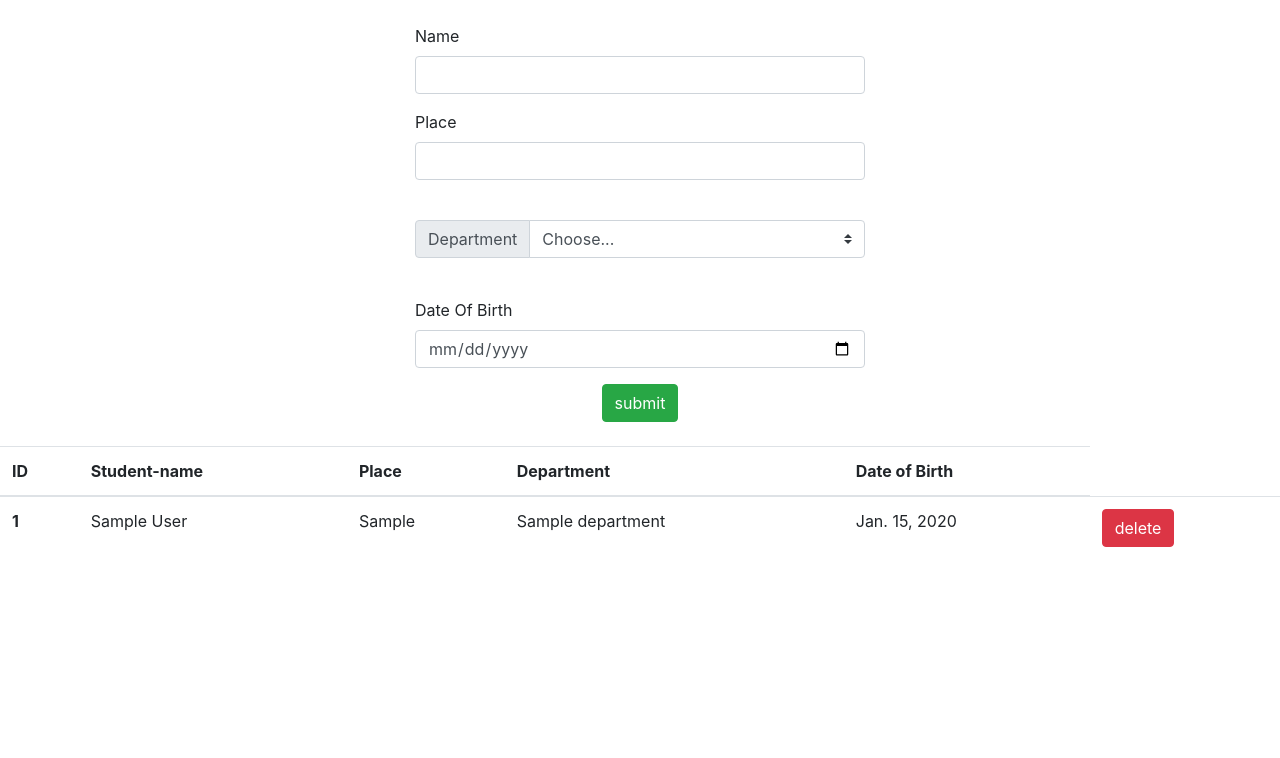
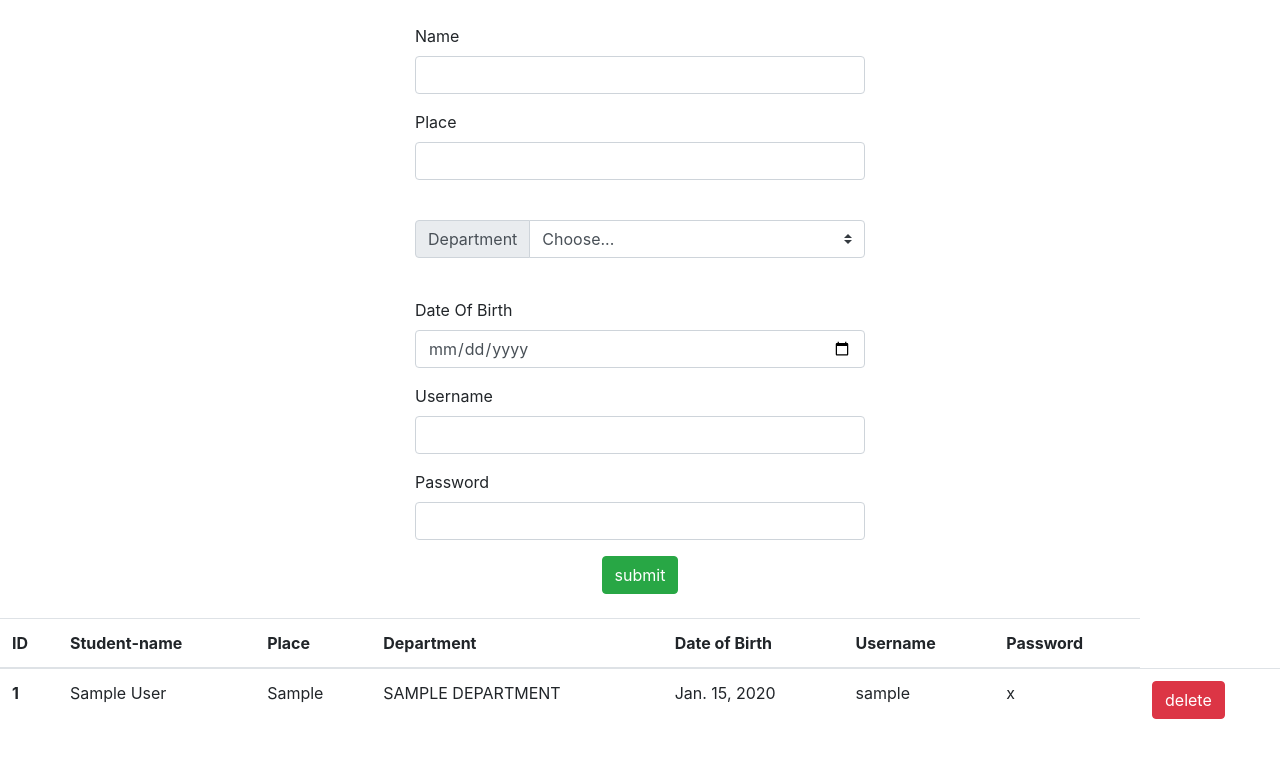
Before and after one commit to vishnu-vasudev/databaseproject, a Django app: template data/templates/student.html in a window 1280 px wide. Shown: the top 758 px of the page. Run offline with Django 4.2, Linux system fonts and the light colour scheme; the template is opened without the code that fills it: values that come from a table or form of the project are taken from there, others are empty; tables that the repository leaves empty hold one stand-in row (values such as "Sample post").

Commit message:
new commit

```diff
--- a/data/models.py
+++ b/data/models.py
@@ -14,3 +14,5 @@ class Student(models.Model):
     stud_place = models.CharField(max_length=20)
     stud_dept = models.ForeignKey(Department, on_delete=models.CASCADE)
     dob = models.DateField()
+    username = models.CharField(max_length=20, default='')
+    password = models.CharField(max_length=20, default='')
--- a/data/templates/student.html
+++ b/data/templates/student.html
@@ -37,6 +37,14 @@
             <div class="input-group mb-3">
                 <input type="date" name="dob" class="form-control" aria-label="Username" aria-describedby="basic-addon1">
             </div>
+            <label for="user-name">Username</label><br>
+            <div class="input-group mb-3">
+                <input type="text" name="user-name" class="form-control" aria-label="Username" aria-describedby="basic-addon1">
+            </div>
+            <label for="password">Password</label><br>
+            <div class="input-group mb-3">
+                <input type="text" name="pass-word" class="form-control" aria-label="Username" aria-describedby="basic-addon1">
+            </div>
             <center><button type="submit" class="btn btn-success">submit</button></center>
           </div><br>
         </form>
@@ -49,6 +57,8 @@
                 <th scope="col">Place</th>
                 <th scope="col">Department</th>
                 <th scope="col">Date of Birth</th>
+                <th scope="col">Username</th>
+                <th scope="col">Password</th>
               </tr>
             </thead>
             <tbody>
@@ -57,8 +67,10 @@
                 <th scope="row">{{i.id}}</th>
                 <td>{{i.stud_name}}</td>
                 <td>{{i.stud_place}}</td>
-                <td>{{i.stud_dept.dpt_name}}</td>
+                <td>{{i.stud_dept.dpt_name|upper}}</td>
                 <td>{{i.dob}}</td>
+                <td>{{i.username}}</td>
+                <td>{{i.password}}</td>
                 <td><a class="btn btn-danger" href="{% url 'st_delete' i.id %}">delete</a></td>
               </tr>
               {% endfor %}
--- a/data/urls.py
+++ b/data/urls.py
@@ -9,4 +9,5 @@ urlpatterns = [
     path('student', views.studentfn, name='student'),
     path('st_delete/<int:id>', views.st_delete, name='st_delete'),
     path('login', views.loginfn, name='login'),
+    path('home', views.homefn, name='home'),
 ]
```
Also changed, not shown: data/templates/home.html (added, +12 -0 lines), data/templates/login.html (+4 -3 lines), data/templates/st_display.html (deleted, +0 -17 lines), data/views.py (+25 -2 lines), data/migrations/0006_student_password_student_username.py (added).
